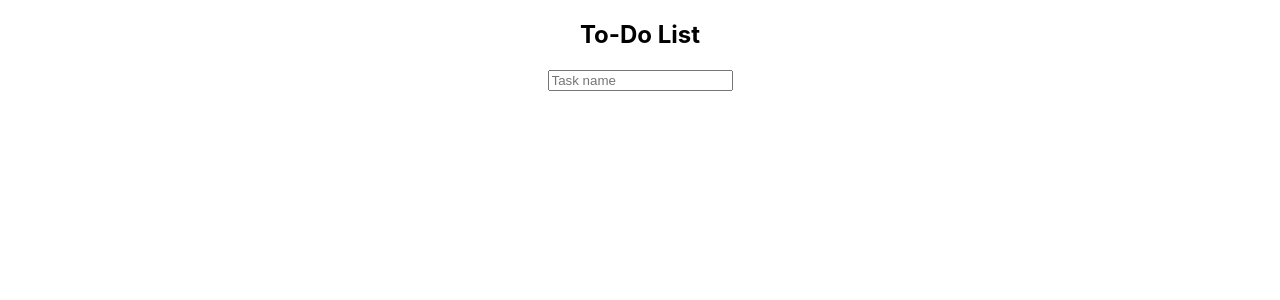
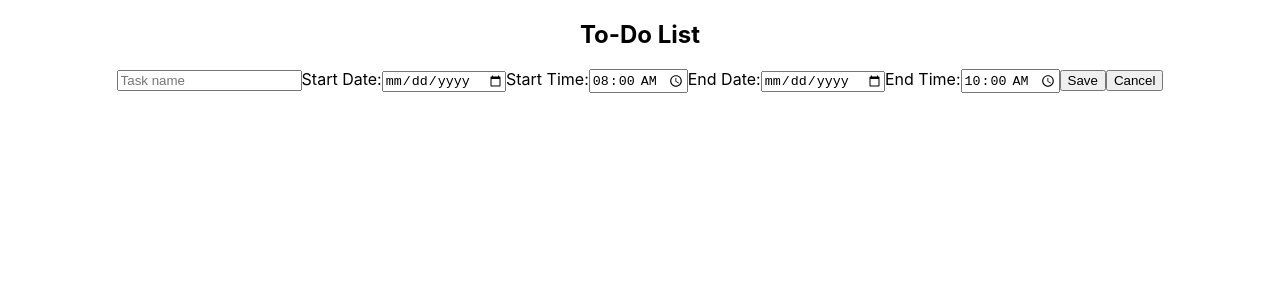
Before and after one commit to Kendi-prog/todo-habit-tracker, a React (Create React App) app: page / in a window 1280 px wide. Shown: the top 300 px of the page. Built offline with nearby package versions, Linux system fonts and the light colour scheme.

Commit message:
adding the startTime and endTime to separate date and time from before

```diff
--- a/src/components/task-input/task-input.component.jsx
+++ b/src/components/task-input/task-input.component.jsx
@@ -1,27 +1,43 @@
-import React, { useState } from "react";
+import React, { use, useState } from "react";
 import Dropdown from "../dropdown/dropdown.component";
 
 const TaskInput = ({ addTask, removeTask }) => {
     const [task, setTask] = useState('');
-    // const [startDate, setStartDate] = useState('');
-    // const [endDate, setEndDate] = useState('');
+    const [startDate, setStartDate] = useState('');
+    const [endDate, setEndDate] = useState('');
+    const [startTime, setStartTime] = useState('08:00');
+    const [endTime, setEndTime] = useState('10:00');
     // const [frequency, setFrequency] = useState('no repeat');
     // const [category, setCategory] = useState('Personal');
     // const [notes, setNotes] = useState('');
 
     const handleAddTask = () => {
-        if(task) {
-            addTask({task, //startDate, endDate, frequency, category, notes
-            });
+        if(task && startDate && startTime) {
+            const newTask = {
+                task,
+                start: `${startDate} ${startTime}`,
+                end: `${endDate} ${endTime}`  //frequency, category, notes
+            };
 
-            setTask('');
-            // setStartDate('');
-            // setEndDate('');
-            // setFrequency('no repeat');
+            addTask(newTask);
+            resetForm();
+
+                // setFrequency('no repeat');
             // setCategory('Personal');
             // setNotes('');
         }
     }
+
+    const resetForm = () => {
+        setTask('');
+        setStartDate('');
+        setEndDate('');
+        setStartTime('08:00');
+        setEndTime('10:00');
+    }
+
+
+
 
     // const frequencyOptions = ['no repeat', 'daily', 'weekly', 'monthly', 'yearly'];
     // const categoryOptions = ['Personal', 'Official'];
@@ -35,19 +51,40 @@ const TaskInput = ({ addTask, removeTask }) => {
             onChange={(e) => setTask(e.target.value)}
             placeholder="Task name"/>
 
-            {/* <input
-            type="datetime-local"
-            value={startDate}
-            onChange={(e) => setStartDate(e.target.value)}
-            placeholder="8:00 am"/>
+            <label>
+                Start Date:
+                <input
+                type="date"
+                value={startDate}
+                onChange={(e) => setStartDate(e.target.value)} />
+            </label>
 
-            <input
-            type="datetime-local"
-            value={endDate}
-            onChange={(e) => setEndDate(e.target.value)}
-            placeholder="10:00 am"/>
+            <label>
+                Start Time:
+                <input
+                type="time"
+                value={startTime}
+                onChange={(e) => setStartTime(e.target.value)} />
+            </label>
 
-            <Dropdown
+            <label>
+                End Date:
+                <input
+                type="date"
+                value={endDate}
+                onChange={(e) => setEndDate(e.target.value)} />
+            </label>
+
+            <label>
+                End Time:
+                <input
+                type="time"
+                value={endTime}
+                onChange={(e) => setEndTime(e.target.value)} />
+            </label>
+
+
+            {/*<Dropdown
             label="Frequency"
             options={frequencyOptions}
             selected={frequency}
@@ -62,10 +99,10 @@ const TaskInput = ({ addTask, removeTask }) => {
             {/* <textarea
             value={notes}
             onChange={(e) => setNotes(e.target.value)}
-            placeholder="Add note"/>
+            placeholder="Add note"/>*/}
 
             <button onClick={handleAddTask}>Save</button>
-            <button onClick={removeTask}>Cancel</button> */}
+            <button onClick={removeTask}>Cancel</button>
         </div>
     );
 }
--- a/src/components/todo-app/todo-app.component.jsx
+++ b/src/components/todo-app/todo-app.component.jsx
@@ -15,7 +15,7 @@ const Todo = () => {
             <ul>
                 {tasks.map((task, index) => {
                     return (
-                    <li key={index}>{task.task} - {task.startDate} to {task.endDate}</li>
+                    <li key={index}>{task.task} - {task.start} to {task.end}</li>
                 )})}
             </ul>
 
```
